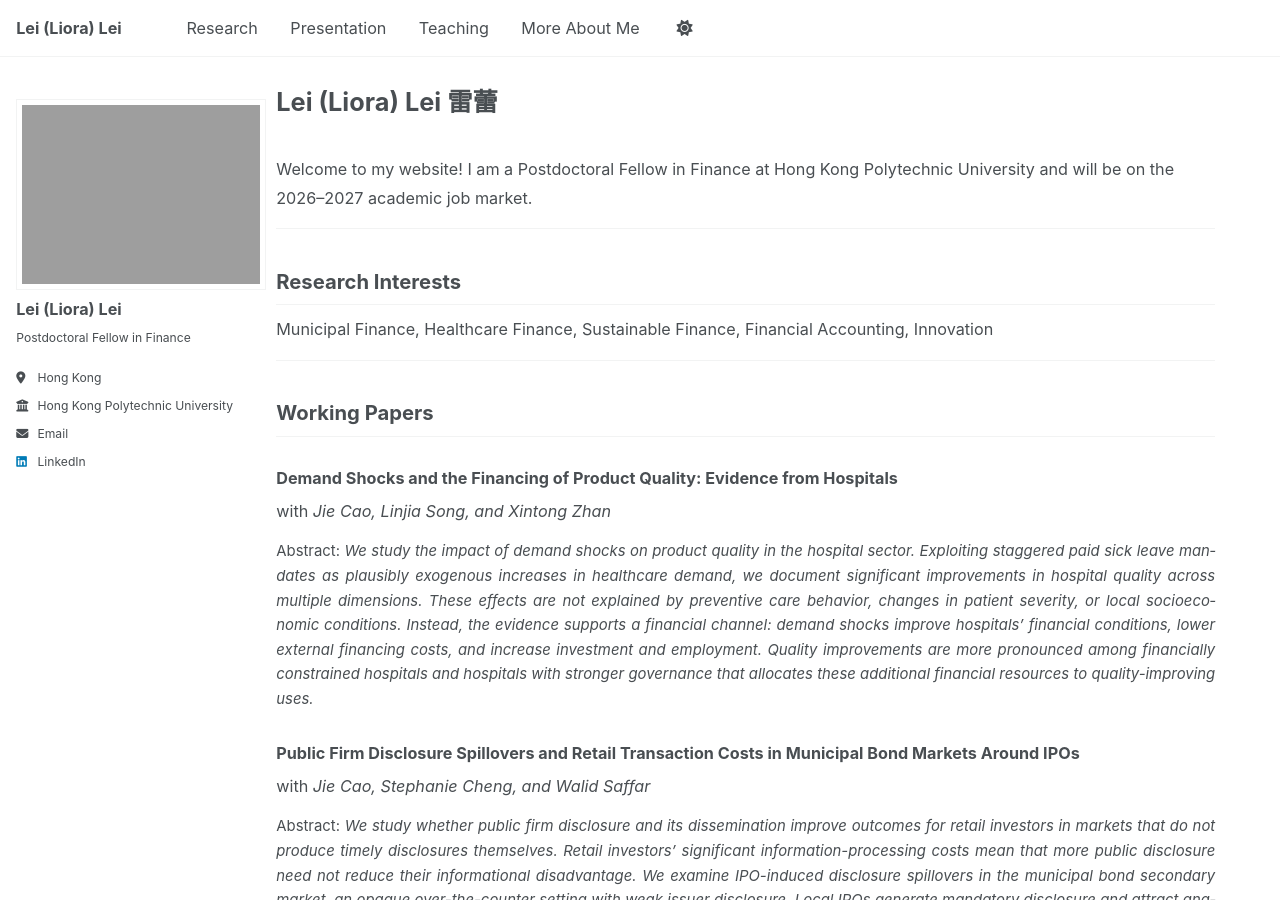
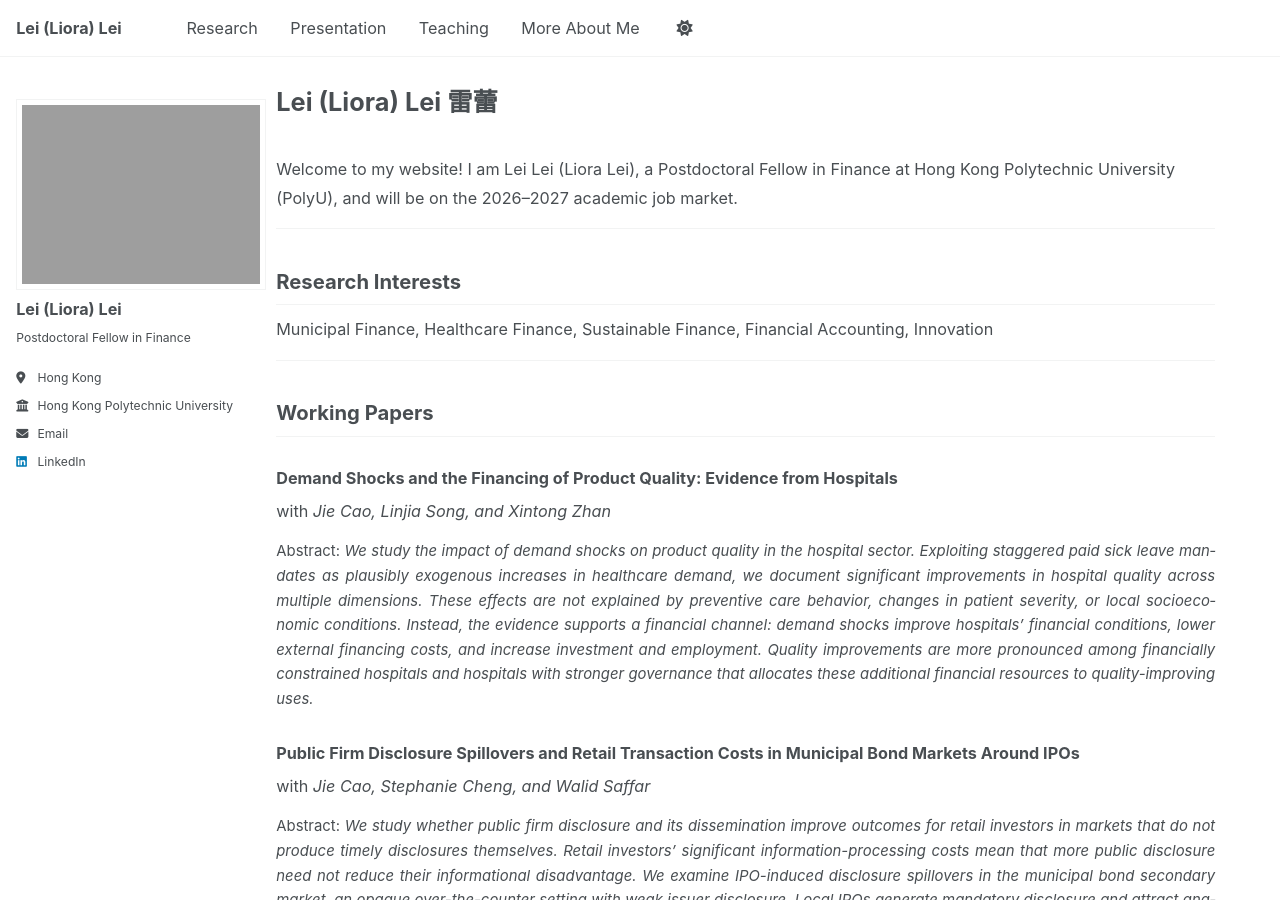
Before and after one commit to Liora-Lei/Lei-Lei, a Jekyll site: the page built from _pages/about.md, in a window 1280 px wide and 900 px high. Built offline with Jekyll 4.4.1, drawn with Linux system fonts in a browser that asks for light colours; a script that is not in the unit is left out; some of the changed lines change nothing that is shown.

Commit message:
Strengthen Lei Lei finance identity in homepage SEO and profile data

```diff
--- a/_config.yml
+++ b/_config.yml
@@ -12,7 +12,7 @@
 title                    : "Lei (Liora) Lei"
 title_separator          : "-"
 name                     : &name "Lei (Liora) Lei"
-description              : &description "Lei Lei (Liora Lei) is a Postdoctoral Fellow in Finance at Hong Kong Polytechnic University and is on the 2026–2027 academic job market."
+description              : &description "Lei Lei, also known as Liora Lei, is a Postdoctoral Fellow in Finance at Hong Kong Polytechnic University (PolyU). Her research covers municipal finance, healthcare finance, sustainable finance, financial accounting, and innovation."
 url                      : "https://liora-lei.github.io"
 baseurl                  : "/Lei-Lei"
 repository               : "liora-lei/Lei-Lei"
@@ -145,12 +145,19 @@
 # - https://developers.google.com/structured-data/customize/social-profiles
 social:
   type                   : Person
-  name                   : "Lei (Liora) Lei"
+  name                   : "Lei Lei"
   alternate_names:
-    - "Lei Lei"
+    - "Lei (Liora) Lei"
     - "Liora Lei"
     - "Lei Liora Lei"
     - "雷蕾"
+  research_topics:
+    - "Finance"
+    - "Municipal Finance"
+    - "Healthcare Finance"
+    - "Sustainable Finance"
+    - "Financial Accounting"
+    - "Innovation"
   links:
     - "https://www.linkedin.com/in/lei-lei-bb1a5a295/"
 
--- a/_includes/seo.html
+++ b/_includes/seo.html
@@ -92,19 +92,38 @@
   <script type="application/ld+json">
     {
       "@context" : "https://schema.org",
+      "@graph" : [
+      {% if page.url == "/" %}
+      {
+        "@type" : "ProfilePage",
+        "@id" : {{ canonical_url | append: "#profile" | jsonify }},
+        "url" : {{ canonical_url | jsonify }},
+        "name" : {{ seo_title | jsonify }},
+        "description" : {{ seo_description | jsonify }},
+        "mainEntity" : {
+          "@id" : {{ seo_url | append: "/#person" | jsonify }}
+        }
+      },
+      {% endif %}
+      {
       "@type" : {{ site.social.type | default: "Person" | jsonify }},
       "@id" : {{ seo_url | append: "/#person" | jsonify }},
       "name" : {{ site.social.name | default: site.name | jsonify }},
       "alternateName" : {{ site.social.alternate_names | jsonify }},
+      "description" : {{ site.description | jsonify }},
+      "knowsAbout" : {{ site.social.research_topics | jsonify }},
       "jobTitle" : {{ site.author.bio | jsonify }},
       "worksFor" : {
         "@type" : "CollegeOrUniversity",
-        "name" : {{ site.author.employer | jsonify }}
+        "name" : {{ site.author.employer | jsonify }},
+        "alternateName" : "PolyU"
       },
       "image" : {{ site.author.avatar | prepend: "/images/" | prepend: seo_url | jsonify }},
       "email" : {{ site.author.email | prepend: "mailto:" | jsonify }},
       "url" : {{ seo_url | jsonify }},
       "sameAs" : {{ site.social.links | jsonify }}
+      }
+      ]
     }
   </script>
 {% endif %}
--- a/_pages/about.md
+++ b/_pages/about.md
@@ -1,14 +1,14 @@
 ---
 layout: single
 title: "Lei (Liora) Lei 雷蕾"
-seo_title: "Lei Lei (Liora Lei) | Finance | Hong Kong Polytechnic University"
-description: "Lei Lei (Liora Lei) is a Postdoctoral Fellow in Finance at Hong Kong Polytechnic University and is on the 2026–2027 academic job market."
+seo_title: "Lei Lei (Liora Lei) | Finance Research | PolyU"
+description: "Lei Lei, also known as Liora Lei, is a Postdoctoral Fellow in Finance at Hong Kong Polytechnic University (PolyU). Her research covers municipal finance, healthcare finance, sustainable finance, financial accounting, and innovation."
 permalink: /
 author_profile: true
 hide_meta: true
 ---
 
-Welcome to my website! I am a Postdoctoral Fellow in Finance at Hong Kong Polytechnic University and will be on the 2026–2027 academic job market.
+Welcome to my website! I am Lei Lei (Liora Lei), a Postdoctoral Fellow in Finance at Hong Kong Polytechnic University (PolyU), and will be on the 2026–2027 academic job market.
 
 ---
 
```
